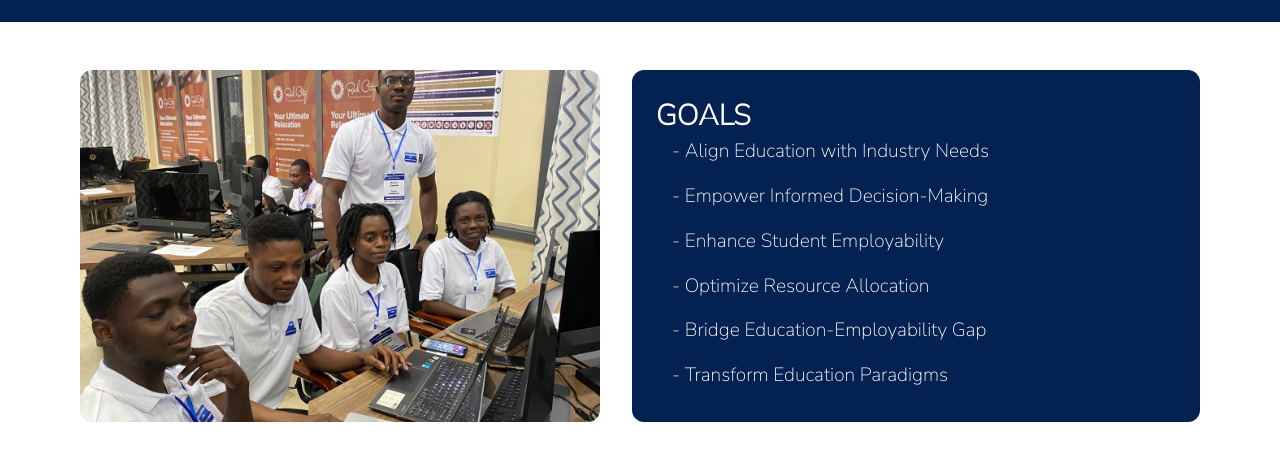
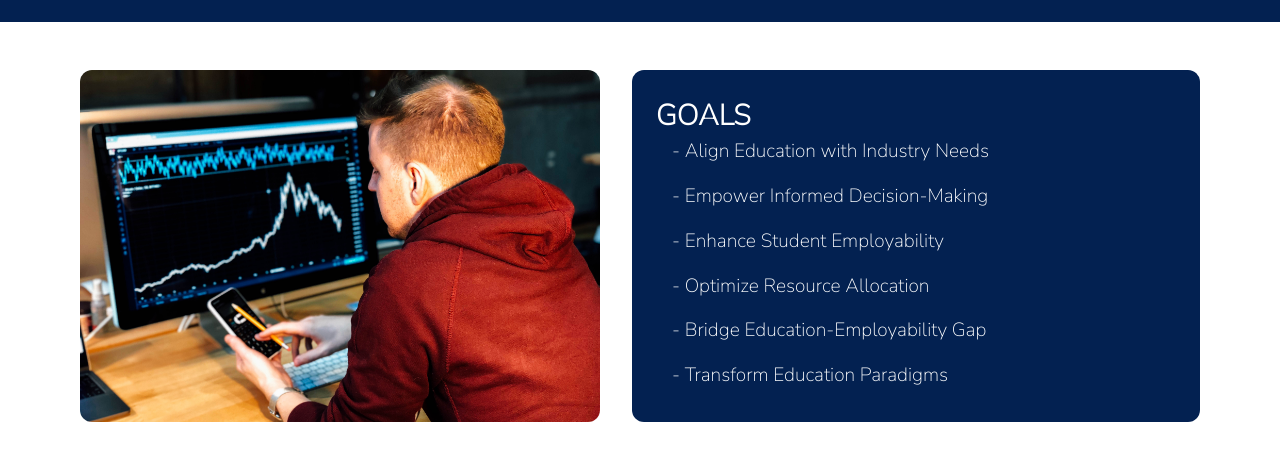
Before and after one commit to ksowah/InfoNauts, a Next.js app: page / in a window 1280 px wide. Shown: the part 430-902 px from the top of the page. Built offline with nearby package versions, Linux system fonts and the light colour scheme; a web font is replaced by a local one.

Commit message:
some changes

```diff
--- a/components/Goals.tsx
+++ b/components/Goals.tsx
@@ -6,7 +6,7 @@ const Goals = () => {
 
         <div className="relative flex-1 h-[22rem] rounded-xl overflow-hidden" >
             <Image
-                src={"/assets/team.jpg"}
+                src={"/assets/goals.jpg"}
                 layout="fill"
                 objectFit="cover"
                 alt=""
```
